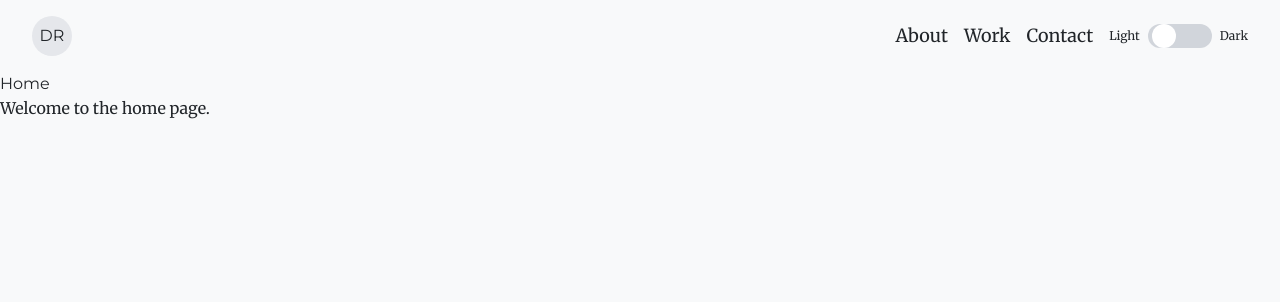
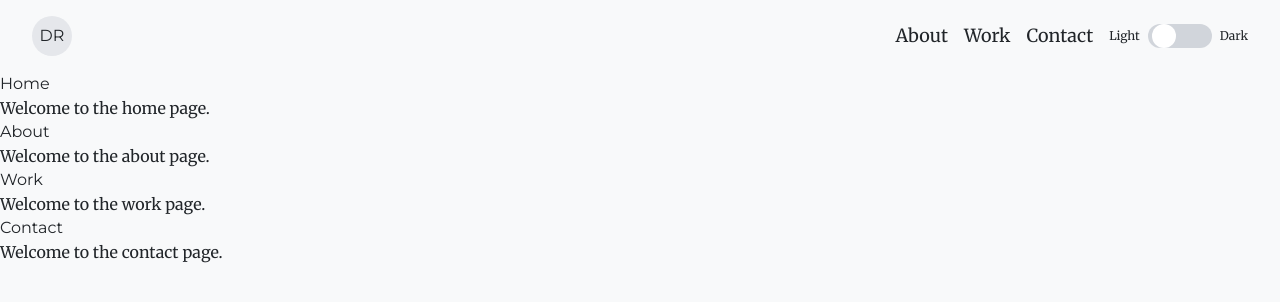
Before and after one commit to dev-rome/v4, a React (Vite) app: page / in a window 1280 px wide. Shown: the top 302 px of the page. Built offline with nearby package versions, Linux system fonts and the light colour scheme.

Commit message:
Update App.tsx
removed routes and route

```diff
--- a/src/App.tsx
+++ b/src/App.tsx
@@ -5,7 +5,6 @@ import About from "./pages/About";
 import Work from "./pages/Work";
 import Contact from "./pages/Contact";
 import { useTheme } from "./context/ThemeContext";
-import { Route, Routes } from "react-router-dom";
 
 const App: React.FC = () => {
   const { theme } = useTheme();
@@ -13,12 +12,10 @@ const App: React.FC = () => {
   return (
     <div className={theme}>
       <Layout>
-        <Routes>
-          <Route path="/" element={<Home />} />
-          <Route path="/about" element={<About />} />
-          <Route path="/work" element={<Work />} />
-          <Route path="/contact" element={<Contact />} />
-        </Routes>
+        <Home />
+        <About />
+        <Work />
+        <Contact />
       </Layout>
     </div>
   );
```
